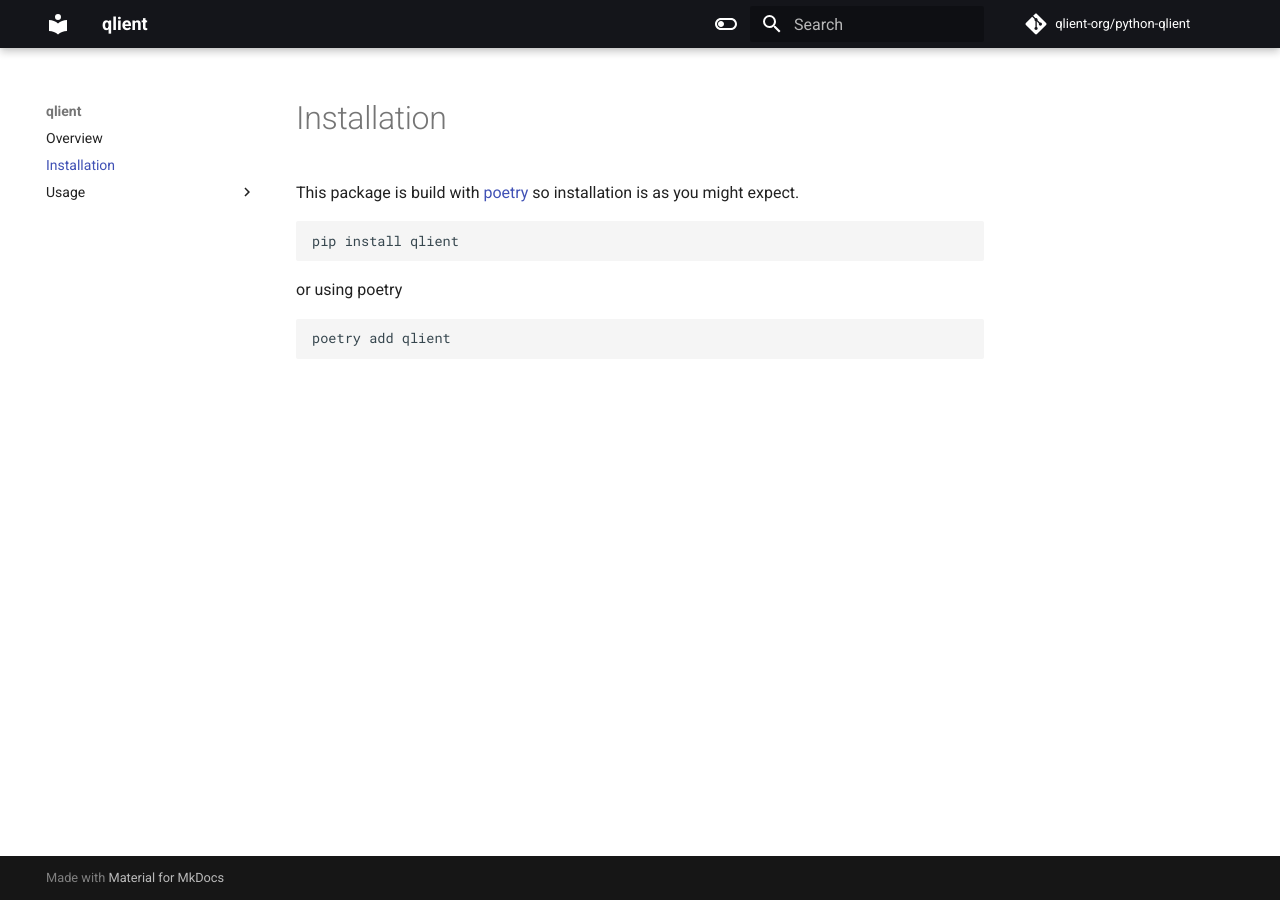
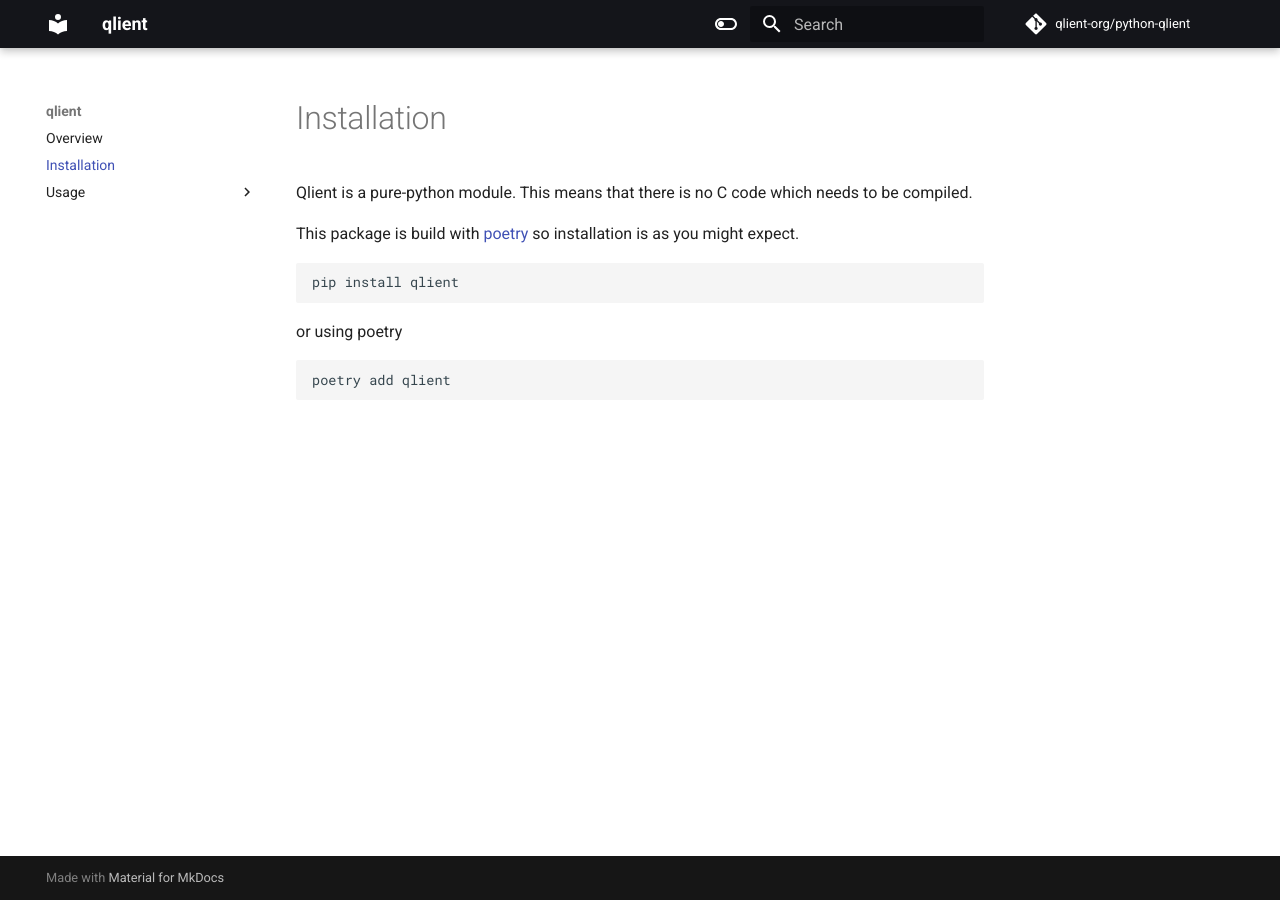
Before and after one commit to qlient-org/python-qlient, an MkDocs documentation site: the page built from docs/install.md, in a window 1280 px wide. Built offline with MkDocs 1.6.1 and Material for MkDocs 9.7.7, drawn with Linux system fonts in a browser that asks for light colours; comment, search, counter and statistics services are not loaded.

Commit message:
add more information to install documentation

```diff
--- a/docs/install.md
+++ b/docs/install.md
@@ -1,4 +1,6 @@
 # Installation
+
+Qlient is a pure-python module. This means that there is no C code which needs to be compiled.
 
 This package is build with [poetry](https://python-poetry.org/) so installation is as you might expect.
 
```
